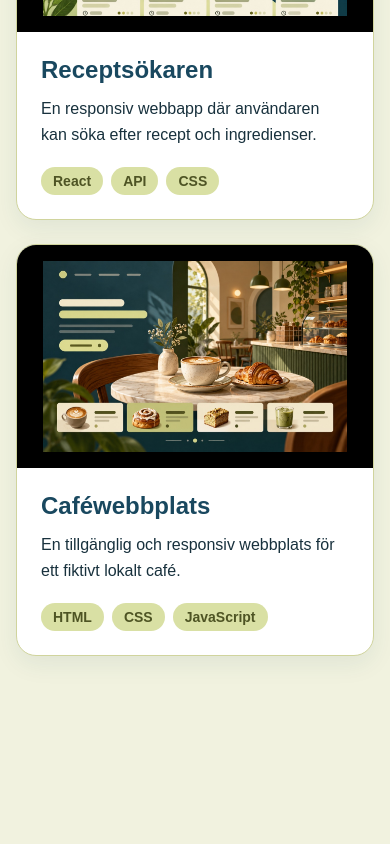
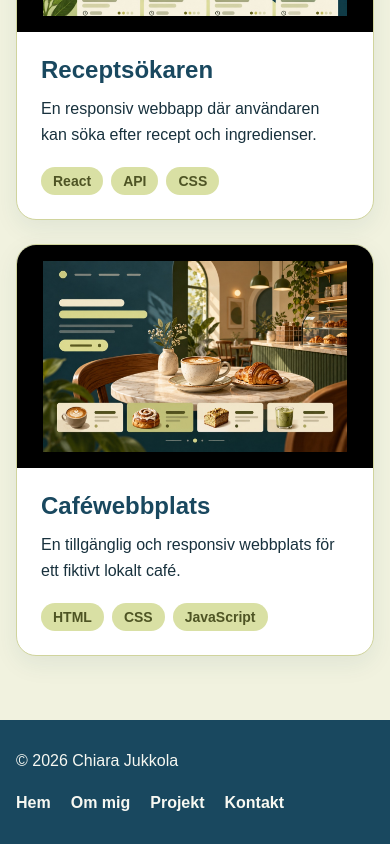
Before and after one commit to kickzon/react-portfolio, a React (Vite) app: page /projects in a window 390 px wide. Shown: the part 2815-3659 px from the top of the page. Before the commit the page ends 3535 px from the top, so only its background shows below. Built offline with nearby package versions, Linux system fonts and the light colour scheme.

Commit message:
feat: add responsive footer

```diff
--- a/src/App.css
+++ b/src/App.css
@@ -1,4 +1,5 @@
 main {
   width: min(100% - 2rem, 75rem);
   margin-inline: auto;
+  flex: 1;
 }
--- a/src/App.jsx
+++ b/src/App.jsx
@@ -5,6 +5,7 @@ import HomePage from "./pages/HomePage";
 import ProjectsPage from "./pages/ProjectsPage";
 import ContactPage from "./pages/ContactPage";
 import AboutPage from "./pages/AboutPage";
+import Footer from "./components/Footer/Footer";
 
 function App() {
   return (
@@ -19,6 +20,8 @@ function App() {
           <Route path="/contact" element={<ContactPage />} />
         </Routes>
       </main>
+
+      <Footer />
     </>
   );
 }
--- /dev/null
+++ b/src/components/Footer/Footer.jsx
@@ -0,0 +1,32 @@
+import { Link } from "react-router-dom";
+import styles from "./Footer.module.css";
+
+const currentYear = new Date().getFullYear();
+
+function Footer() {
+  return (
+    <footer className={styles.footer}>
+      <div className={styles.content}>
+        <p>© {currentYear} Chiara Jukkola</p>
+        <nav aria-label="Sidfotsnavigation">
+          <ul className={styles.navigation}>
+            <li>
+              <Link to="/">Hem</Link>
+            </li>
+            <li>
+              <Link to="/about">Om mig</Link>
+            </li>
+            <li>
+              <Link to="/projects">Projekt</Link>
+            </li>
+            <li>
+              <Link to="/contact">Kontakt</Link>
+            </li>
+          </ul>
+        </nav>
+      </div>
+    </footer>
+  );
+}
+
+export default Footer;
--- /dev/null
+++ b/src/components/Footer/Footer.module.css
@@ -0,0 +1,56 @@
+.footer {
+  width: 100%;
+  padding-block: 2rem;
+  color: var(--color-text-light);
+  background-color: var(--color-primary);
+}
+
+.content {
+  display: flex;
+  align-items: center;
+  justify-content: space-between;
+  width: min(100% - 2rem, 75rem);
+  margin-inline: auto;
+}
+
+.content p {
+  margin: 0;
+}
+
+.navigation {
+  display: flex;
+  flex-wrap: wrap;
+  gap: 1.5rem;
+  margin: 0;
+  padding: 0;
+  list-style: none;
+}
+
+.navigation a {
+  color: var(--color-text-light);
+  font-weight: 700;
+  text-decoration: none;
+  text-underline-offset: 0.25rem;
+}
+
+.navigation a:hover {
+  color: var(--color-accent);
+  text-decoration: underline;
+}
+
+.navigation a:focus-visible {
+  outline: 0.1875rem solid var(--color-accent);
+  outline-offset: 0.25rem;
+}
+
+@media (max-width: 40rem) {
+  .content {
+    align-items: flex-start;
+    flex-direction: column;
+    gap: 1.5rem;
+  }
+
+  .navigation {
+    gap: 0.75rem 1.25rem;
+  }
+}
--- a/src/index.css
+++ b/src/index.css
@@ -25,3 +25,9 @@ body {
   margin: 0;
   min-width: 20rem;
 }
+
+#root {
+  display: flex;
+  flex-direction: column;
+  min-height: 100svh;
+}
```
